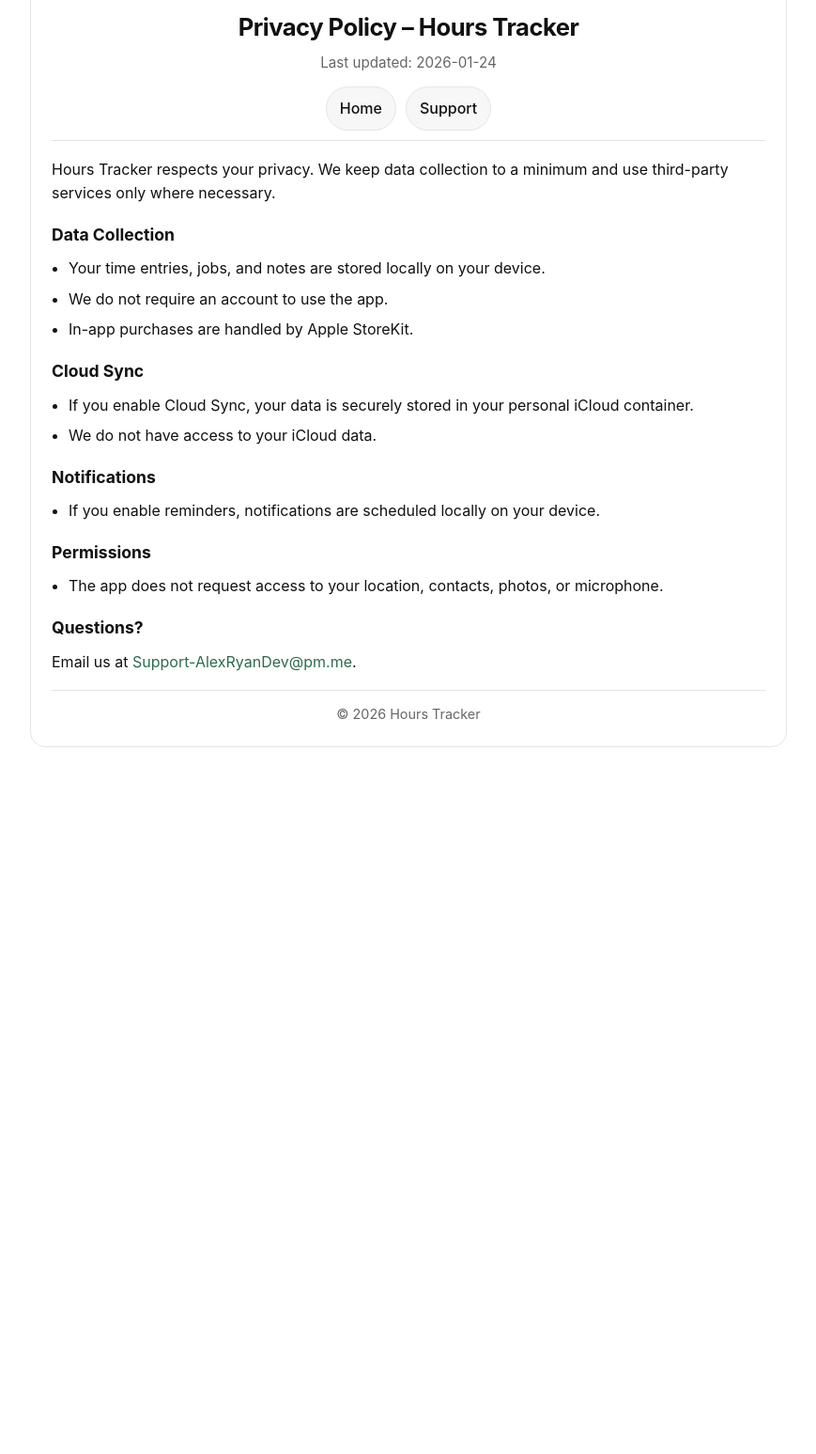
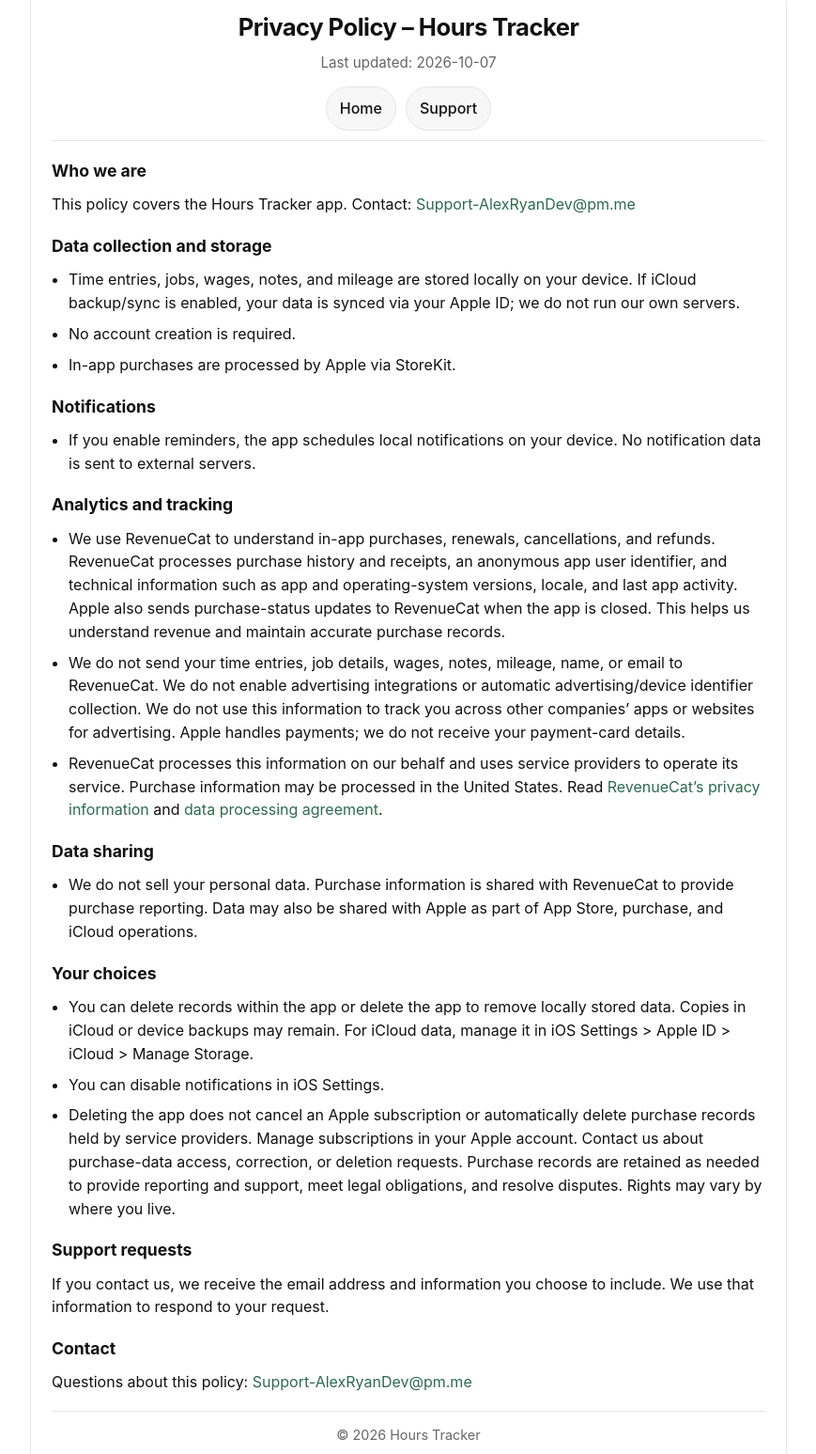
Before and after one commit to Alx-Ryan/Alx-Ryan.github.io, a plain HTML site: page hourstracker-privacy/index.html in a window 1280 px wide. Shown: the part 42-1589 px from the top of the page at 94% size, without its empty margins (205-1074 px from the left). Before the commit the page ends 865 px from the top, so only its background shows below. Drawn offline with Linux system fonts and the light colour scheme.

Commit message:
Update Hours Tracker privacy policy for purchase reporting

```diff
--- a/hourstracker-privacy/index.html
+++ b/hourstracker-privacy/index.html
@@ -143,7 +143,7 @@
     <main class="card">
       <header>
         <h1>Privacy Policy – Hours Tracker</h1>
-        <p class="meta">Last updated: 2026-01-24</p>
+        <p class="meta">Last updated: 2026-10-07</p>
 
         <div class="links">
           <a class="pill" href="/">Home</a>
@@ -151,37 +151,53 @@
         </div>
       </header>
 
-      <p>
-        Hours Tracker respects your privacy. We keep data collection to a minimum and use third-party services only where necessary.
-      </p>
+      <h2>Who we are</h2>
 
-      <h2>Data Collection</h2>
+      <p>This policy covers the Hours Tracker app. Contact: <a href="mailto:Support-AlexRyanDev@pm.me">Support-AlexRyanDev@pm.me</a></p>
+
+      <h2>Data collection and storage</h2>
+
       <ul>
-        <li>Your time entries, jobs, and notes are stored locally on your device.</li>
-        <li>We do not require an account to use the app.</li>
-        <li>In-app purchases are handled by Apple StoreKit.</li>
-      </ul>
-
-      <h2>Cloud Sync</h2>
-      <ul>
-        <li>If you enable Cloud Sync, your data is securely stored in your personal iCloud container.</li>
-        <li>We do not have access to your iCloud data.</li>
+        <li>Time entries, jobs, wages, notes, and mileage are stored locally on your device. If iCloud backup/sync is enabled, your data is synced via your Apple ID; we do not run our own servers.</li>
+        <li>No account creation is required.</li>
+        <li>In-app purchases are processed by Apple via StoreKit.</li>
       </ul>
 
       <h2>Notifications</h2>
+
       <ul>
-        <li>If you enable reminders, notifications are scheduled locally on your device.</li>
+        <li>If you enable reminders, the app schedules local notifications on your device. No notification data is sent to external servers.</li>
       </ul>
 
-      <h2>Permissions</h2>
+      <h2>Analytics and tracking</h2>
+
       <ul>
-        <li>The app does not request access to your location, contacts, photos, or microphone.</li>
+        <li>We use RevenueCat to understand in-app purchases, renewals, cancellations, and refunds. RevenueCat processes purchase history and receipts, an anonymous app user identifier, and technical information such as app and operating-system versions, locale, and last app activity. Apple also sends purchase-status updates to RevenueCat when the app is closed. This helps us understand revenue and maintain accurate purchase records.</li>
+        <li>We do not send your time entries, job details, wages, notes, mileage, name, or email to RevenueCat. We do not enable advertising integrations or automatic advertising/device identifier collection. We do not use this information to track you across other companies’ apps or websites for advertising. Apple handles payments; we do not receive your payment-card details.</li>
+        <li>RevenueCat processes this information on our behalf and uses service providers to operate its service. Purchase information may be processed in the United States. Read <a href="https://www.revenuecat.com/privacy">RevenueCat’s privacy information</a> and <a href="https://www.revenuecat.com/dpa">data processing agreement</a>.</li>
       </ul>
 
-      <h2>Questions?</h2>
-      <p>
-        Email us at <a href="mailto:Support-AlexRyanDev@pm.me?subject=Privacy Policy">Support-AlexRyanDev@pm.me</a>.
-      </p>
+      <h2>Data sharing</h2>
+
+      <ul>
+        <li>We do not sell your personal data. Purchase information is shared with RevenueCat to provide purchase reporting. Data may also be shared with Apple as part of App Store, purchase, and iCloud operations.</li>
+      </ul>
+
+      <h2>Your choices</h2>
+
+      <ul>
+        <li>You can delete records within the app or delete the app to remove locally stored data. Copies in iCloud or device backups may remain. For iCloud data, manage it in iOS Settings &gt; Apple ID &gt; iCloud &gt; Manage Storage.</li>
+        <li>You can disable notifications in iOS Settings.</li>
+        <li>Deleting the app does not cancel an Apple subscription or automatically delete purchase records held by service providers. Manage subscriptions in your Apple account. Contact us about purchase-data access, correction, or deletion requests. Purchase records are retained as needed to provide reporting and support, meet legal obligations, and resolve disputes. Rights may vary by where you live.</li>
+      </ul>
+
+      <h2>Support requests</h2>
+
+      <p>If you contact us, we receive the email address and information you choose to include. We use that information to respond to your request.</p>
+
+      <h2>Contact</h2>
+
+      <p>Questions about this policy: <a href="mailto:Support-AlexRyanDev@pm.me">Support-AlexRyanDev@pm.me</a></p>
 
       <footer>
         © 2026 Hours Tracker
```
